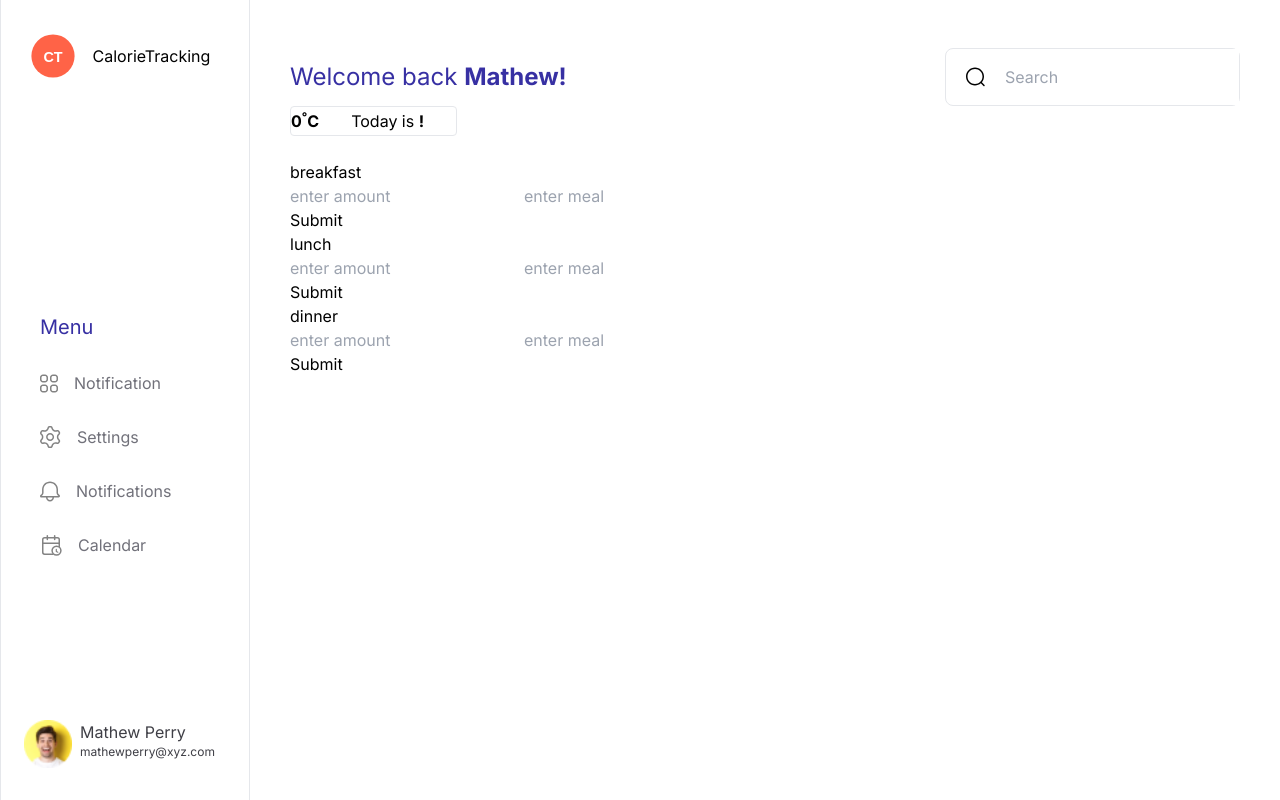
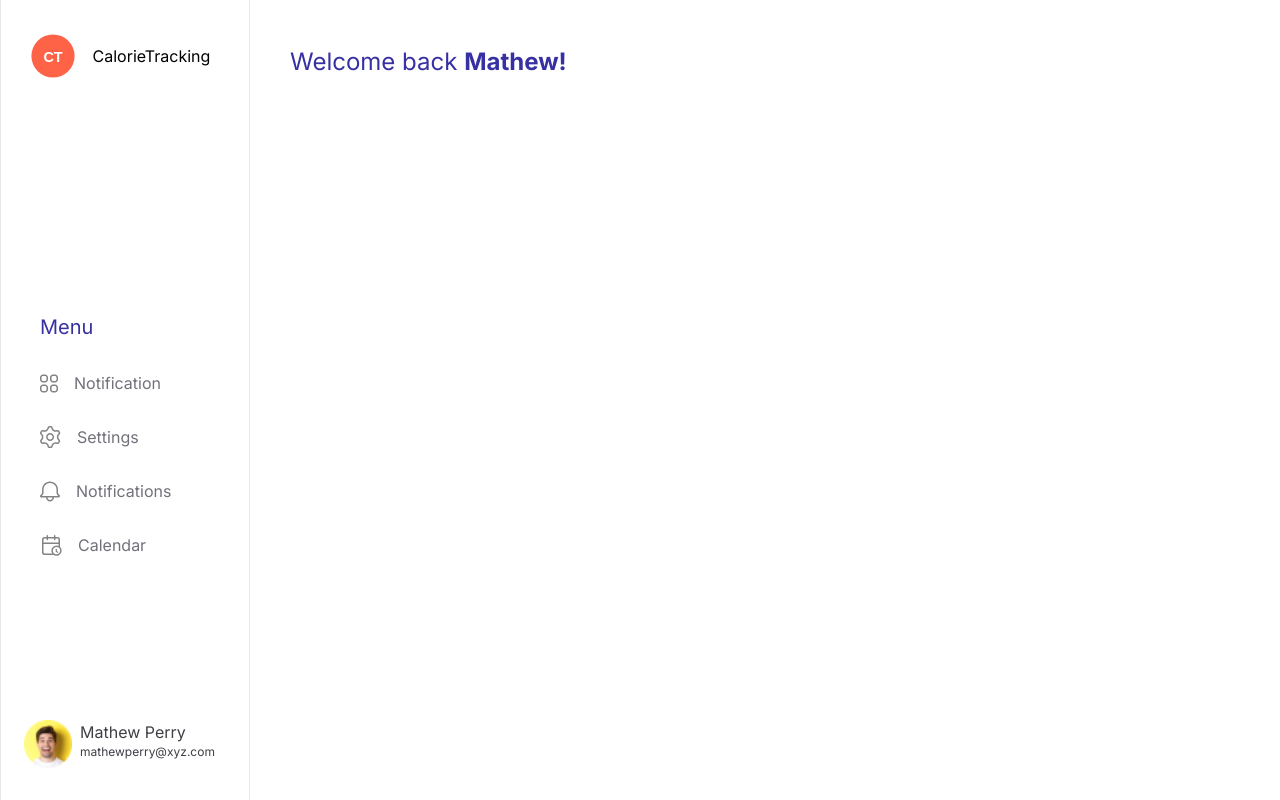
Before and after one commit to Ostashevskyi/Calories, a Next.js app: page /dashboard in a window 1280 px wide. Built offline with nearby package versions, Linux system fonts and the light colour scheme; no server answers.

Commit message:
refactoring

```diff
--- a/app/dashboard/page.js
+++ b/app/dashboard/page.js
@@ -1,15 +1,11 @@
 import React from "react";
 
 import DashboardGreetings from "@/components/dashboard/dashboardGreetings/DashboardGreetings";
-import WeatherBlock from "@/components/dashboard/weatherBlock/WeatherBlock";
-import CaloriesBlocks from "@/components/dashboard/caloriesBlocks/caloriesBlocks";
 
 const DashboardPage = () => {
   return (
     <div>
       <DashboardGreetings />
-      <WeatherBlock />
-      <CaloriesBlocks />
     </div>
   );
 };
--- a/app/layout.js
+++ b/app/layout.js
@@ -7,10 +7,10 @@ import store from "@/store";
 
 const inter = Inter({ subsets: ["latin"] });
 
-// export const metadata = {
-//   title: "Kcal",
-//   description: "Generated by create next app",
-// };
+export const metadata = {
+  title: "Kcal",
+  description: "Generated by create next app",
+};
 
 export default function RootLayout({ children }) {
   return (
--- a/components/dashboard/caloriesBlocks/CaloriesBlock/CaloriesBlock.jsx
+++ /dev/null
@@ -1,48 +0,0 @@
-import React from "react";
-import { meals } from "./meals";
-import { useDispatch } from "react-redux";
-
-const CaloriesBlock = () => {
-  const dispatch = useDispatch();
-
-  const submitTable = (e) => {
-    const partOfMeal = e.target.id;
-
-    const amountsInputs = document.querySelectorAll(
-      `.${partOfMeal}_input_amounts`
-    );
-    const mealInputs = document.querySelectorAll(`.${partOfMeal}_input_meal`);
-
-    console.log(amountsInputs);
-  };
-
-  return (
-    <div className="my-6">
-      {meals.map((el, index) => {
-        return (
-          <div key={index}>
-            <h2>{el}</h2>
-
-            <form method="post" id={`${el}`} onSubmit={(e) => submitTable(e)}>
-              <div>
-                <input
-                  type="number"
-                  placeholder="enter amount"
-                  className={`${el}_input_amounts`}
-                />
-                <input
-                  type="text"
-                  placeholder="enter meal"
-                  className={`${el}_input_meal`}
-                />
-              </div>
-              <input type="submit" value="Submit" />
-            </form>
-          </div>
-        );
-      })}
-    </div>
-  );
-};
-
-export default CaloriesBlock;
--- a/components/dashboard/caloriesBlocks/CaloriesBlock/meals.js
+++ /dev/null
@@ -1 +0,0 @@
-export const meals = ["breakfast", "lunch", "dinner"];
--- a/components/dashboard/caloriesBlocks/caloriesBlocks.jsx
+++ /dev/null
@@ -1,14 +0,0 @@
-"use client";
-
-import React from "react";
-import CaloriesBlock from "./CaloriesBlock/CaloriesBlock";
-
-const CaloriesBlocks = () => {
-  return (
-    <div>
-      <CaloriesBlock />
-    </div>
-  );
-};
-
-export default CaloriesBlocks;
--- a/components/dashboard/dashboardGreetings/DashboardGreetings.jsx
+++ b/components/dashboard/dashboardGreetings/DashboardGreetings.jsx
@@ -1,6 +1,4 @@
 import React from "react";
-
-import SearchInput from "@/components/shared/SearchInput";
 
 const DashboardGreetings = () => {
   return (
@@ -8,7 +6,6 @@ const DashboardGreetings = () => {
       <h3 className="text-indigo-800 text-2xl font-normal leading-7">
         Welcome back <span className="font-bold">Mathew!</span>
       </h3>
-      <SearchInput />
     </section>
   );
 };
--- a/components/dashboard/weatherBlock/WeatherBlock.jsx
+++ /dev/null
@@ -1,26 +0,0 @@
-"use client";
-import React, { useMemo } from "react";
-import { useDispatch, useSelector } from "react-redux";
-import { getCityWeather } from "@/store/weatherSlice";
-import WeatherTemperature from "./WeatherTemperature";
-
-const WeatherBlock = () => {
-  const dispatch = useDispatch();
-
-  const { temp, icon, desc, status } = useSelector((state) => state.weather);
-
-  useMemo(() => {
-    dispatch(getCityWeather("Lviv"));
-  }, [dispatch]);
-
-  return (
-    <div className="w-fit rounded border flex items-center">
-      <WeatherTemperature icon={icon} temp={temp} />
-      <p className="mx-8">
-        Today is <span className="font-bold">{desc}!</span>
-      </p>
-    </div>
-  );
-};
-
-export default WeatherBlock;
--- a/components/dashboard/weatherBlock/WeatherTemperature.jsx
+++ /dev/null
@@ -1,28 +0,0 @@
-import React from "react";
-
-import Image from "next/image";
-
-const WeatherTemperature = ({ icon, temp }) => {
-  const src = `http://openweathermap.org/img/w/${icon}.png`;
-
-  return (
-    <div className="flex items-center">
-      {icon && (
-        <Image
-          loader={() => src}
-          src={src}
-          width={52}
-          height={52}
-          alt="weather-icon"
-          className="m-5"
-        />
-      )}
-      <p className="text-black text-normal font-bold leading-7 ">
-        {temp}
-        <sup>°</sup>С
-      </p>
-    </div>
-  );
-};
-
-export default WeatherTemperature;
--- a/components/shared/SearchInput.jsx
+++ /dev/null
@@ -1,22 +0,0 @@
-import React from "react";
-
-import Image from "next/image";
-
-import searchIcon from "@/public/images/icons/search.svg";
-
-const SearchInput = () => {
-  return (
-    <div className="border rounded-lg flex max-w-[300px] h-[58px]">
-      <Image src={searchIcon} alt="search_icon" className="my-4 mx-5  " />
-      <input
-        type="search"
-        name="search"
-        id="search"
-        placeholder="Search"
-        className="outline-none text-zinc-500"
-      />
-    </div>
-  );
-};
-
-export default SearchInput;
--- a/store/index.js
+++ b/store/index.js
@@ -1,10 +1,8 @@
 import { configureStore } from "@reduxjs/toolkit";
-import weatherSlice from "./weatherSlice";
 import caloriesSlice from "./caloriesSlice";
 
 const store = configureStore({
   reducer: {
-    weather: weatherSlice,
     calories: caloriesSlice,
   },
 });
--- a/store/weatherSlice.js
+++ /dev/null
@@ -1,68 +0,0 @@
-import { createAsyncThunk, createSlice } from "@reduxjs/toolkit";
-
-const getCityLocation = createAsyncThunk(
-  "weather/getCityLocation",
-  async function ({ city }, { rejectWithValue }) {
-    try {
-      const response = await fetch(
-        `http://api.openweathermap.org/geo/1.0/direct?q=${city}&limit=1&appid=54f93c8c6338b38d52ba5d3312805284`
-      );
-      const data = await response.json();
-
-      const { lat } = data[0];
-      const { lon } = data[0];
-
-      return [lat, lon];
-    } catch (error) {
-      return rejectWithValue(error.response.data);
-    }
-  }
-);
-
-export const getCityWeather = createAsyncThunk(
-  "weather/fetchWeather",
-  async function ({ city }, { dispatch }) {
-    try {
-      const [lat, lon] = (await dispatch(getCityLocation({ city: "Lviv" })))
-        .payload;
-
-      const response = await fetch(
-        `https://api.openweathermap.org/data/2.5/weather?lat=${lat}&lon=${lon}&appid=54f93c8c6338b38d52ba5d3312805284`
-      );
-
-      return await response.json();
-    } catch (error) {
-      return rejectWithValue(error.response.data);
-    }
-  }
-);
-
-export const fetchWeather = createSlice({
-  name: "weather",
-  initialState: {
-    status: "",
-    error: "",
-    temp: 0,
-    icon: "",
-    desc: "",
-  },
-  reducers: {},
-  extraReducers: (builder) => {
-    builder.addCase(getCityWeather.fulfilled, (state, action) => {
-      state.status = "fulfilled";
-
-      state.temp = (action.payload.main.temp - 273.15).toFixed(1);
-      state.icon = action.payload.weather[0].icon;
-      state.desc = action.payload.weather[0].description;
-    });
-    builder.addCase(getCityWeather.rejected, (state, action) => {
-      state.status = "rejected";
-      state.error = action.payload;
-    });
-    builder.addCase(getCityWeather.pending, (state) => {
-      state.status = "pending";
-    });
-  },
-});
-
-export default fetchWeather.reducer;
```
